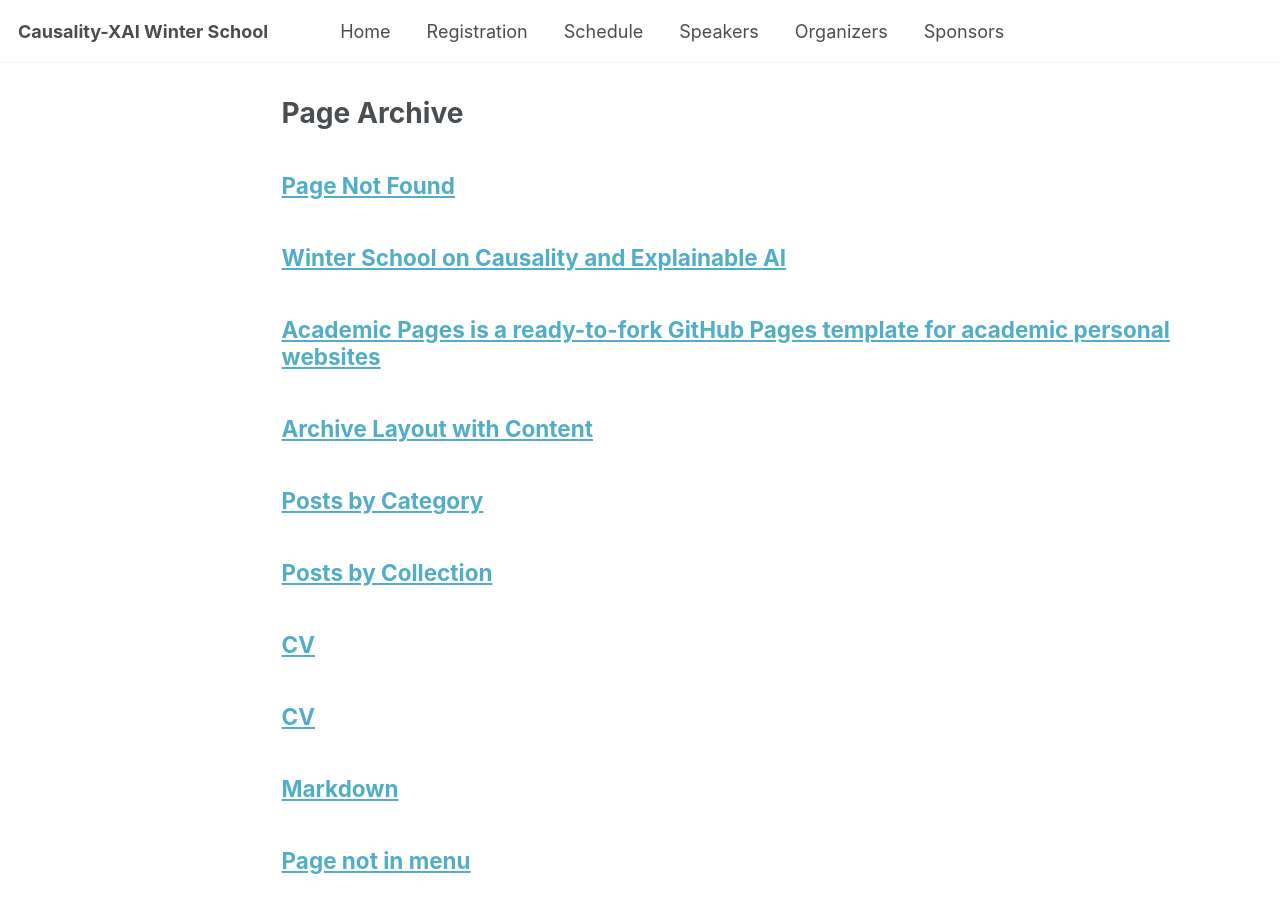
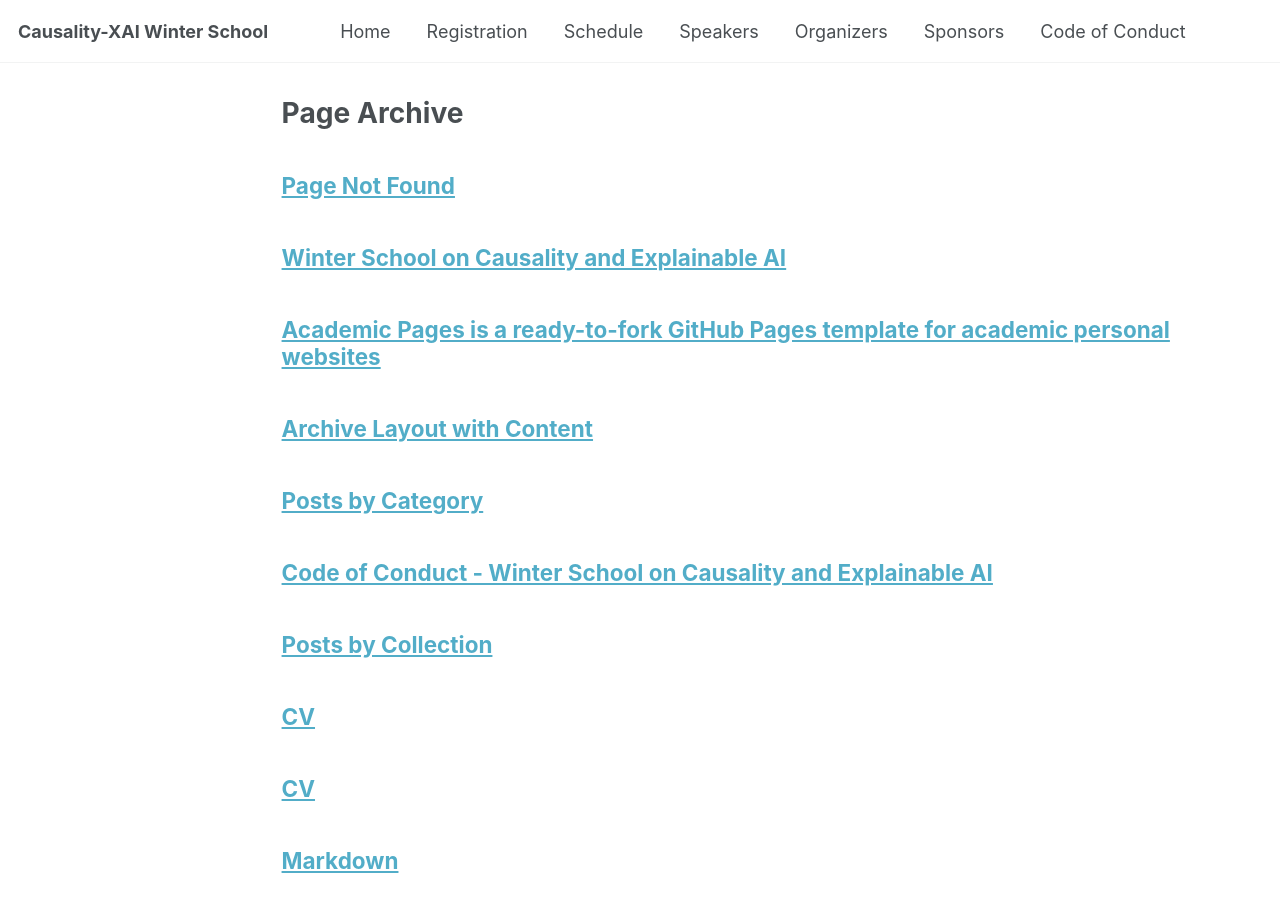
Before and after one commit to XAI-Winter-School/xai-winter-school.github.io, a Jekyll site: the page built from _pages/page-archive.html, in a window 1280 px wide and 900 px high. Built offline with Jekyll 4.4.1, drawn with Linux system fonts in a browser that asks for light colours; part of the change alters nothing that is shown.

Commit message:
add code of conduct

```diff
--- a/_data/navigation.yml
+++ b/_data/navigation.yml
@@ -26,6 +26,9 @@ main:
   - title: "Sponsors"
     url: /sponsors/
 
+  - title: "Code of Conduct"
+    url: /codeofconduct/
+
   # - title: "CV"
   #   url: /cv-json/
 
--- /dev/null
+++ b/_pages/codeofconduct.md
@@ -0,0 +1,9 @@
+---
+permalink: /codeofconduct/
+title: "Code of Conduct - Winter School on Causality and Explainable AI"
+author_profile: true
+---
+
+The organizers of this school are firmly committed to combating all forms of discrimination, whether based on ethnic, national, or social origin, physical characteristics, sex, sexual orientation, religion, disability, age, or any other grounds. In accordance with current regulations, discriminatory behavior, harassment, abuse of authority, and acts of retaliation are strictly prohibited during this event and will not be tolerated.
+
+The organizers also wish to remind participants that explicit or implicit hierarchies within the research community can sometimes make it difficult to express discomfort. If you believe you are a victim or a witness of discrimination or harassment during the school, you are encouraged to contact the organizers directly or by email at causalxaiscai@gmail.com. Sexual harassment and moral harassment are criminal offenses under the law. We are committed to responding firmly to inappropriate behavior and to reporting such incidents to the relevant authorities, who will determine any potential legal action.
```
